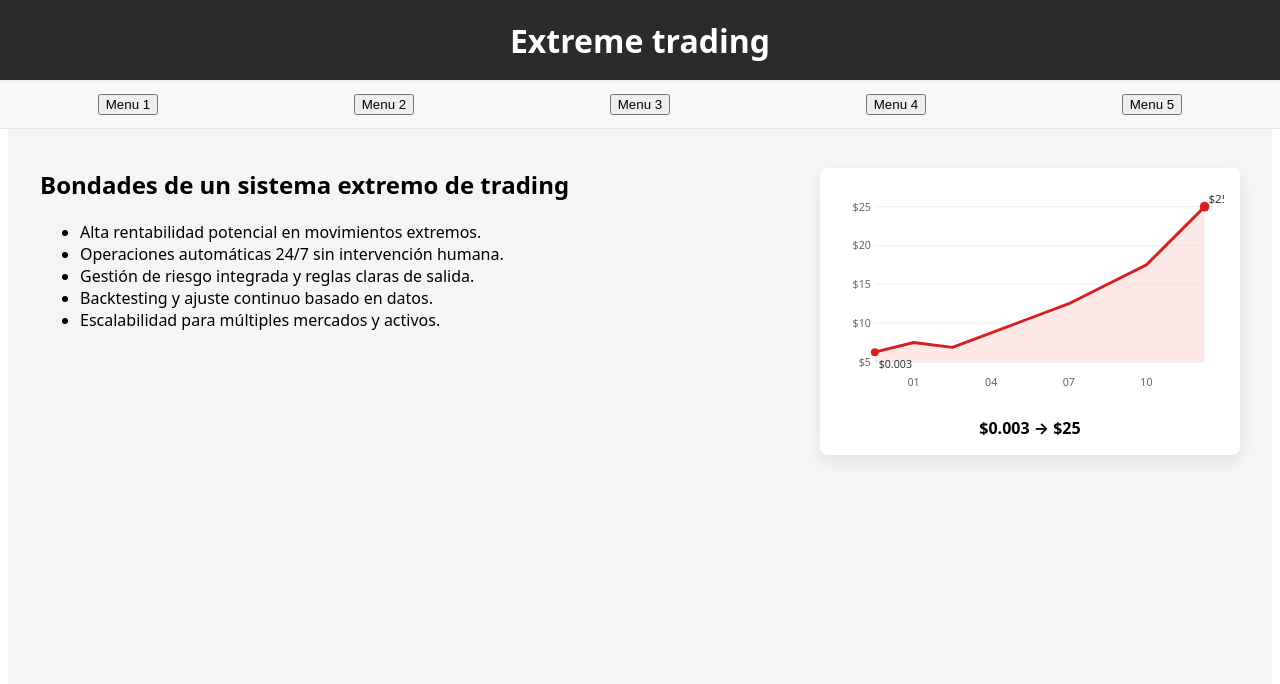
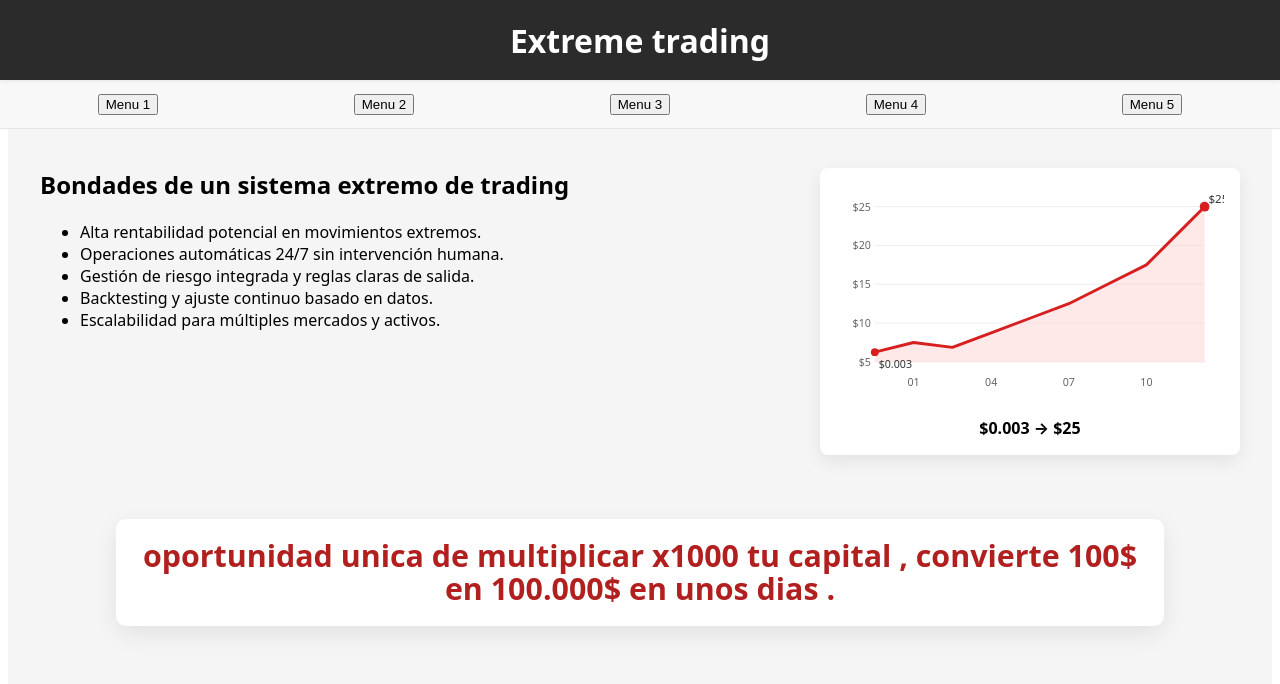
Before and after one commit to falconrandom660-afk/renderWeb, a Next.js app: page / in a window 1280 px wide. Shown: the top 684 px of the page. Built offline with nearby package versions, Linux system fonts and the light colour scheme.

Commit message:
title oportunidad

```diff
--- a/pages/index.js
+++ b/pages/index.js
@@ -112,6 +112,21 @@ export default function Home() {
             </div>
           </aside>
         </div>
+
+        <section style={{ display: 'flex', justifyContent: 'center', padding: '2rem 1rem' }}>
+          <div style={{
+            maxWidth: 1000,
+            background: '#fff',
+            padding: '1.25rem 1.5rem',
+            borderRadius: 10,
+            boxShadow: '0 8px 24px rgba(0,0,0,0.08)',
+            textAlign: 'center'
+          }}>
+            <div style={{ fontSize: '1.9rem', fontWeight: 900, color: '#b21f1f', lineHeight: '1.1' }}>
+              oportunidad unica de multiplicar x1000 tu capital , convierte 100$ en 100.000$ en unos dias .
+            </div>
+          </div>
+        </section>
       </main>
     </>
   )
```
